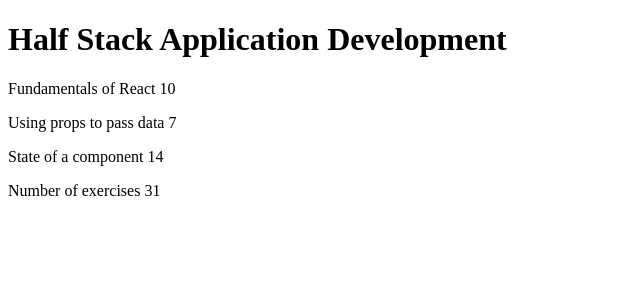
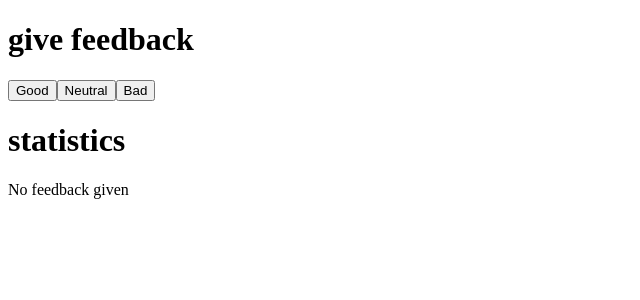
Before and after one commit to MehtabS3/full-stack, a React (Vite) app in the folder part1/: page / in a window 1280 px wide. Shown: the top 300 px of the page, without its empty margins (0-640 px from the left). Built offline with nearby package versions, Linux system fonts and the light colour scheme.

Commit message:
feedback app

```diff
--- /dev/null
+++ b/part1/src/App1.jsx
@@ -0,0 +1,58 @@
+import { useState } from "react";
+
+const App1 = () => {
+  const [good, setGood] = useState(0);
+  const [neutral, setNeutral] = useState(0);
+  const [bad, setBad] = useState(0);
+  const all = good + neutral + bad;
+
+  return (
+    <>
+      <h1>give feedback</h1>
+      <Button handleClick={() => setGood(good + 1)} text="Good" />
+      <Button handleClick={() => setNeutral(neutral + 1)} text="Neutral" />
+      <Button handleClick={() => setBad(bad + 1)} text="Bad" />
+      <h1>statistics</h1>
+
+      {good || neutral || bad ? (
+        <>
+          <tr>
+            <Display name={"good"} numb={good} />
+          </tr>
+          <tr>
+            <Display name={"neutral"} numb={neutral} />
+          </tr>
+          <tr>
+            <Display name={"bad"} numb={bad} />
+          </tr>
+          <tr>all {all}</tr>
+          <Statistics good={good} bad={bad} all={all} />
+        </>
+      ) : (
+        <p>No feedback given</p>
+      )}
+    </>
+  );
+};
+const Statistics = (props) => {
+  const avg = props.good + props.bad * -1;
+  const pos = props.good / props.all;
+  return (
+    <>
+      <tr>average {avg} </tr>
+      <tr>positive {pos}</tr>
+    </>
+  );
+};
+const Button = (props) => {
+  return <button onClick={props.handleClick}>{props.text}</button>;
+};
+const Display = (props) => {
+  return (
+    <>
+      <td>{props.name}</td>
+      <td>{props.numb}</td>
+    </>
+  );
+};
+export default App1;
--- a/part1/src/main.jsx
+++ b/part1/src/main.jsx
@@ -1,3 +1,3 @@
 import ReactDOM from "react-dom/client";
-import App from "./App";
-ReactDOM.createRoot(document.getElementById("root")).render(<App />);
+import App1 from "./App1";
+ReactDOM.createRoot(document.getElementById("root")).render(<App1 />);
```
